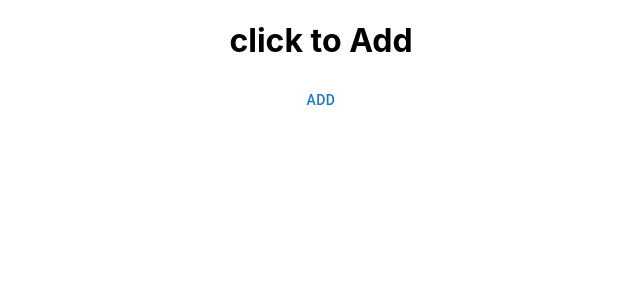
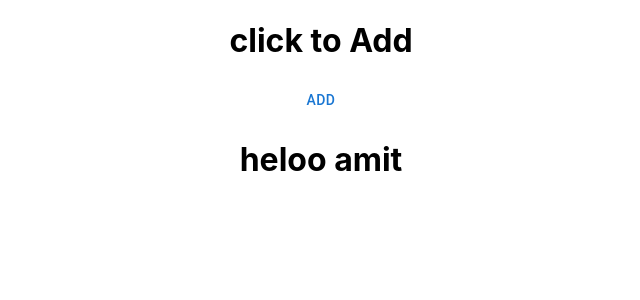
Before and after one commit to Amitjoshi1991/gitPractice, a React (Create React App) app in the folder git-web/: page / in a window 1280 px wide. Shown: the top 300 px of the page, without its empty margins (319-959 px from the left). Built offline with nearby package versions, Linux system fonts and the light colour scheme.

Commit message:
amit new changes

```diff
--- a/git-web/src/App.js
+++ b/git-web/src/App.js
@@ -9,6 +9,8 @@ function App() {
       <Button variant="text" color="primary">
         Add
       </Button>
+
+      <h1>heloo amit</h1>
     </div>
   );
 }
```
